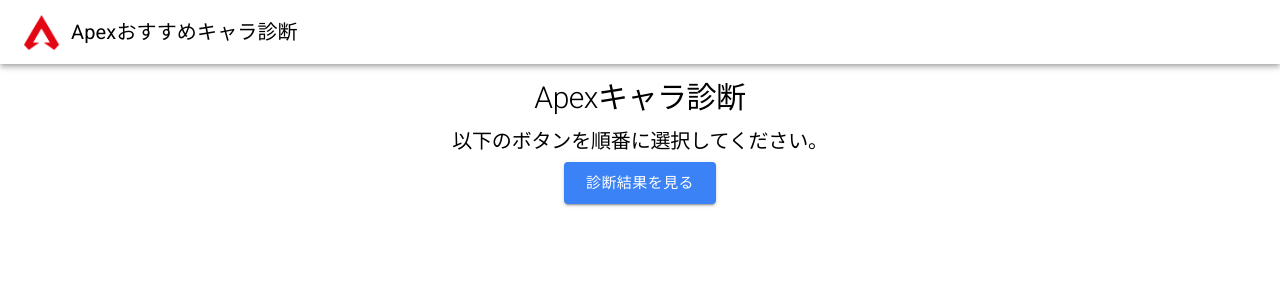
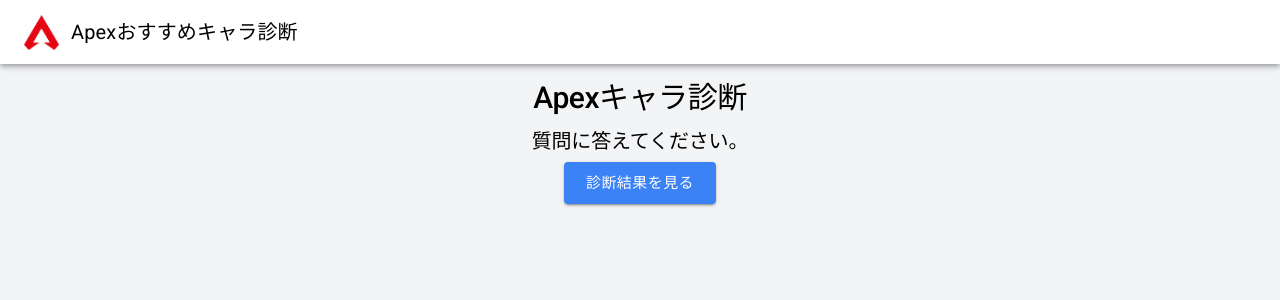
Before and after one commit to hotter6163/diagnosis-app, a Next.js app: page /diagnosis in a window 1280 px wide. Shown: the top 300 px of the page. Built offline with nearby package versions, Linux system fonts and the light colour scheme.

Commit message:
resultページ作成

```diff
--- a/pages/_app.tsx
+++ b/pages/_app.tsx
@@ -8,7 +8,6 @@
 import { AppBar, Box, Toolbar, Typography } from '@mui/material';
 
 function MyApp({ Component, pageProps }: AppProps) {
-  console.log(pageProps)
   return (
     <>
       <Head>
@@ -17,6 +16,7 @@
           rel="stylesheet"
           href="https://fonts.googleapis.com/css?family=Roboto:300,400,500,700&display=swap"
         />
+        <title>Apexキャラ診断</title>
       </Head>
       {pageProps.page !== 'top' && <Header />}
       <Component {...pageProps} />
@@ -28,7 +28,7 @@
 
 const Header: VFC = () => {
   return (
-    <AppBar position="static" color="transparent">
+    <AppBar position="static" color="transparent" className="bg-white">
       <Toolbar>
       　<Image
           src="/apex-logo.png"
--- a/pages/diagnosis/index.tsx
+++ b/pages/diagnosis/index.tsx
@@ -1,19 +1,10 @@
-import type { NextPage, GetStaticProps } from 'next'
-import Link from 'next/link'
+import { useState } from 'react'
+import type { NextPage } from 'next'
 import Router from 'next/router'
 import {
   Button,
   Typography
 } from '@mui/material'
-
-import {
-  fetchAllRegends,
-  RegendType
-} from 'app/firebase/firestore/regends'
-
-type PageProps = {
-  regendsList: RegendType[]
-}
 
 const Diagnosis:NextPage = () => {
   const handleClickResult = () => {
@@ -22,11 +13,21 @@
 
   return (
     <main>
-      <Typography variant="h1" component="h1" gutterBottom className="text-3xl">
+      <Typography
+        variant="h1"
+        component="h1"
+        gutterBottom
+        className="text-3xl font-medium"
+      >
         Apexキャラ診断
       </Typography>
-      <Typography variant="h2" component="h2" gutterBottom className="text-xl">
-        以下のボタンを順番に選択してください。
+      <Typography
+        variant="h2"
+        component="h2"
+        gutterBottom
+        className="text-xl font-normal"
+      >
+        質問に答えてください。
       </Typography>
       <Button variant="contained" className="bg-blue-500" size="large" onClick={handleClickResult}>
         診断結果を見る
--- a/pages/diagnosis/results/index.tsx
+++ b/pages/diagnosis/results/index.tsx
@@ -1,21 +1,23 @@
 import type { NextPage, GetServerSideProps } from 'next'
 import Image from 'next/image'
-
 import { RegendType, fetchRegendByEnglishName } from 'app/firebase/firestore/regends'
-import { Typography } from '@mui/material'
+import { Button, Typography } from '@mui/material'
+import Link from 'next/link'
 
 type Props = {
   regend: RegendType
 }
 
 const Result: NextPage<Props> = ({ regend }) => {
+  console.log(typeof regend)
+
   return (
     <main>
       <Typography
         variant="h1"
         component="h1"
         gutterBottom
-        className="text-2xl font-semibold"
+        className="text-2xl font-normal"
       >
         あなたにおすすめのレジェンド
       </Typography>
@@ -32,11 +34,16 @@
           variant="h2"
           component="h2"
           gutterBottom
-          className={`text-3xl font-semibold ${regend.textColor}`}
+          className={`text-3xl font-semibold ${regendColor(regend.englishName)}`}
         >
           {regend.name}
         </Typography>
       </div>
+      <Button variant="contained" className="bg-blue-500" size="large">
+        <Link href="/diagnosis">
+          <a>もう一度診断する</a>
+        </Link>
+      </Button>
     </main>
   )
 }
@@ -61,3 +68,12 @@
     }
   }
 }
+
+const regendColor = (name: string) => ({
+  'pathfinder': 'text-indigo-300',
+  'bloodhound': 'text-red-600',
+  'gibraltar': 'text-yellow-500',
+  'wraith': 'text-purple-600',
+  'bangalore': 'text-yellow-700',
+  'lifeline': 'text-purple-300',
+})[name]
--- a/styles/globals.scss
+++ b/styles/globals.scss
@@ -1,6 +1,10 @@
 @tailwind base;
 @tailwind components;
 @tailwind utilities;
+
+body {
+  background-color: #F3F4F6;
+}
 
 main {
   margin-top: 1rem;
```
